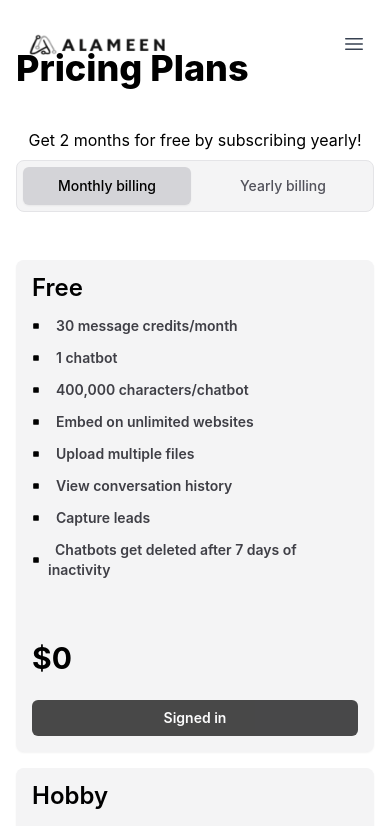
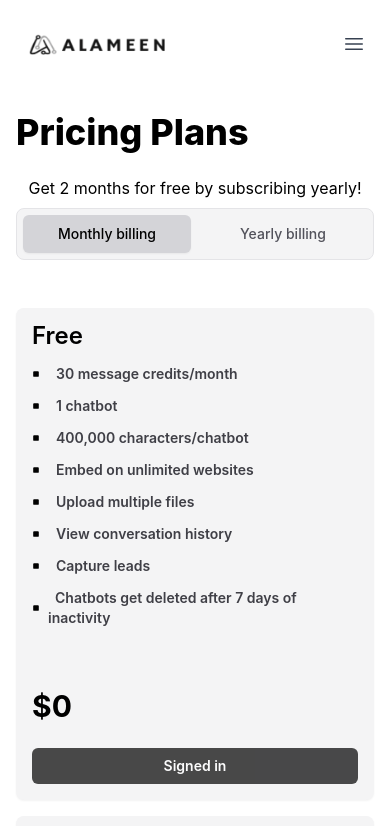
Before and after one commit to SherazManzoor/codebase, a React (Create React App) app: page /pricing in a window 390 px wide. Shown: the top 826 px of the page. Built offline with nearby package versions, Linux system fonts and the light colour scheme.

Commit message:
Update Pricing.jsx

```diff
--- a/src/routes/components/Pricing.jsx
+++ b/src/routes/components/Pricing.jsx
@@ -19,7 +19,7 @@ export default function Pricing() {
         <section className="bg-white">
           <div className=" max-w-7xl mx-auto py-8 sm:py-24 px-4 sm:px-6 lg:px-8">
             <div className="sm:flex sm:flex-col sm:align-center">
-              <h1 className="text-4xl font-extrabold text-black py-4 sm:text-center sm:text-6xl">
+              <h1 className="text-4xl font-extrabold text-black pt-20 md:py-4 sm:text-center sm:text-6xl">
                 {t("Pricing Plans")}
               </h1>
               <p className="mt-6 text-center">
```
